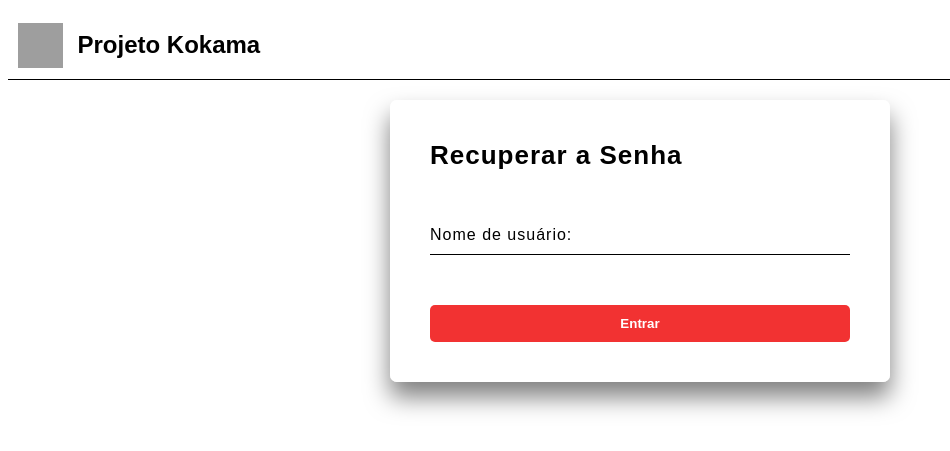
After one commit to fga-eps-mds/2020.2-Projeto-Kokama-Usuario, a Django app: page /administracao/recuperacao/ in a window 1280 px wide. The commit adds this page. Shown: the top 451 px of the page, without its empty margins (0-950 px from the left). Run offline with Django 3.2, Linux system fonts and the light colour scheme; grey boxes are pictures that could not be loaded.

Commit message:
password styling

```diff
--- a/administration/templates/login.html
+++ b/administration/templates/login.html
@@ -24,6 +24,11 @@
       <label>Senha:</label>
     </div>
 
+    <div>
+      <a href="/administracao/recuperacao/" target="_self">
+      Esqueci a senha</a>
+    </div>
+
     <input class="submit-buttom" value="Entrar" name="submit" type="submit">
   </form>
 </div>
--- /dev/null
+++ b/administration/templates/recover_password.html
@@ -0,0 +1,24 @@
+{% extends 'base_adm.html' %}
+
+{% block title %}Recuperar{% endblock %}
+
+{% block content %}
+
+<div class="content-box">
+  <h1 class="content-title">Recuperar a Senha</h1>
+  <form action="/administracao/recuperacao/" method="post">
+    {% csrf_token %}
+
+    {% for error in form.username.errors %}
+    <p class=>{{ error }}</p>
+    {% endfor %}
+    <div class="input-box">
+      <input name="username" type="text" required>
+      <label>Nome de usuário:</label>
+    </div>
+
+    <input class="submit-buttom" value="Entrar" name="submit" type="submit">
+  </form>
+</div>
+
+{% endblock %}
--- a/administration/urls.py
+++ b/administration/urls.py
@@ -1,8 +1,9 @@
 from django.conf.urls import url
-from .views import admin_register, login, logout
+from .views import admin_register, login, logout, recover_password
 
 urlpatterns = [
     url(r'^cadastrar_admin/$', admin_register, name='admin_register'),
     url(r'^login/$', login, name='login'),
     url(r'^logout/$', logout, name='logout'),
+    url(r'recuperacao/$', recover_password, name='recover_password'),
 ]
--- a/administration/views.py
+++ b/administration/views.py
@@ -28,7 +28,6 @@ def admin_register(request):
     else:
         return redirect('/')
 
-
 @require_http_methods(["GET", "POST"])
 def login(request):
     if request.method == 'POST':
@@ -50,3 +49,99 @@ def login(request):
 def logout(request):
     django_logout(request)
     return redirect('/administracao/login/')
+
+
+# O método make_random_password do BaseUserManager pode ser usado para criar novas senhas aleatórias, especificando-se o tamanho (padrão: 10) e o alfabeto (padrão: alfanumérico, maiúsculas e minúsculas, só ignorando alguns caracteres parecidos).
+
+# Sendo assim, tudo que sua view precisa fazer é obter uma instância do User certo, chamar o set_password desse usuário com a senha aleatória criada (o próprio método se encarrega de hasheá-la) e então salvá-lo. Exemplo:
+
+# def resetar_senha(request):
+#     usuario = User.objects.get(username=request.POST["username"])
+#     usuario.set_password(User.objects.make_random_password())
+#     usuario.save()
+#     return HttpResponseRedirect("url/de/sucesso")
+@require_http_methods(["GET", "POST"])
+def recover_password (request):
+    if request.method == 'POST':
+        form = AuthenticationForm(data=request.POST)
+        if form.is_valid():
+            username = form.cleaned_data.get('username')
+            user = authenticate(username=username)
+            if user.is_superuser:
+                form.set_password(form.objects.make_random_password())
+                form.save()
+                return render(request, '/', {'form': form})
+    else:
+        if request.user.is_authenticated and request.user.is_superuser:
+                return redirect(WORD_LIST_URL)
+        form = AuthenticationForm()
+    return render(request, 'recover_password.html', {'form': form})
+
+# --------------------------
+# @require_http_methods(["GET", "POST"])
+# def recover_password (request):
+#     if request.method == 'POST':
+#         form = AuthenticationForm(data=request.POST)
+#         if form.is_valid():
+#             username = form.cleaned_data.get('username')
+#             if user.is_superuser:
+#                 new_password = form.cleaned_data.get('new_password'):
+#                 user = authenticate(username=username, password=new_password)
+#                 user.is_staff = True
+#                 user.save()
+#                 form.save()
+#                 return render(request, '/', {'form': form})
+#     else:
+#         if request.user.is_authenticated and request.user.is_superuser:
+#                 return redirect(WORD_LIST_URL)
+#         form = AuthenticationForm()
+#     return render(request, 'recover_password.html', {'form': form})
+# # ----------------------------
+
+# # @action(["post"], detail=False)
+# #     def set_password(self, request, *args, **kwargs):
+# #         serializer = self.get_serializer(data=request.data)
+# #         serializer.is_valid(raise_exception=True)
+
+# #         self.request.user.set_password(serializer.data["new_password"])
+# #         self.request.user.save()
+
+#         # if settings.PASSWORD_CHANGED_EMAIL_CONFIRMATION:
+#         #     context = {"user": self.request.user}
+#         #     to = [get_userEMAIL.password_chang_email(self.request.user)]
+#         #     settings.ed_confirmation(self.request, context).send(to)
+
+#         # if settings.LOGOUT_ON_PASSWORD_CHANGE:
+#         #     utils.logout_user(self.request)
+#         # elif settings.CREATE_SESSION_ON_LOGIN:
+#         #     update_session_auth_hash(self.request, self.request.user)
+#         # return Response(status=status.HTTP_204_NO_CONTENT)
+
+#     @action(["post"], detail=False)
+#     def reset_password(self, request, *args, **kwargs):
+#         form = AuthenticationForm(data=request.POST)
+#         form.is_valid(raise_exception=True)
+#         user = serializer.get_user()
+
+#         if user:
+#             context = {"user": user}
+#             to = [get_user_email(user)]
+#             settings.EMAIL.password_reset(self.request, context).send(to)
+
+#         return Response(status=status.HTTP_204_NO_CONTENT)
+
+#     @action(["post"], detail=False)
+#     def reset_password_confirm(self, request, *args, **kwargs):
+#         serializer = self.get_serializer(data=request.data)
+#         serializer.is_valid(raise_exception=True)
+
+#         serializer.user.set_password(serializer.data["new_password"])
+#         if hasattr(serializer.user, "last_login"):
+#             serializer.user.last_login = now()
+#         serializer.user.save()
+
+#         if settings.PASSWORD_CHANGED_EMAIL_CONFIRMATION:
+#             context = {"user": serializer.user}
+#             to = [get_user_email(serializer.user)]
+#             settings.EMAIL.password_changed_confirmation(self.request, context).send(to)
+#         return Response(status=status.HTTP_204_NO_CONTENT)
```
